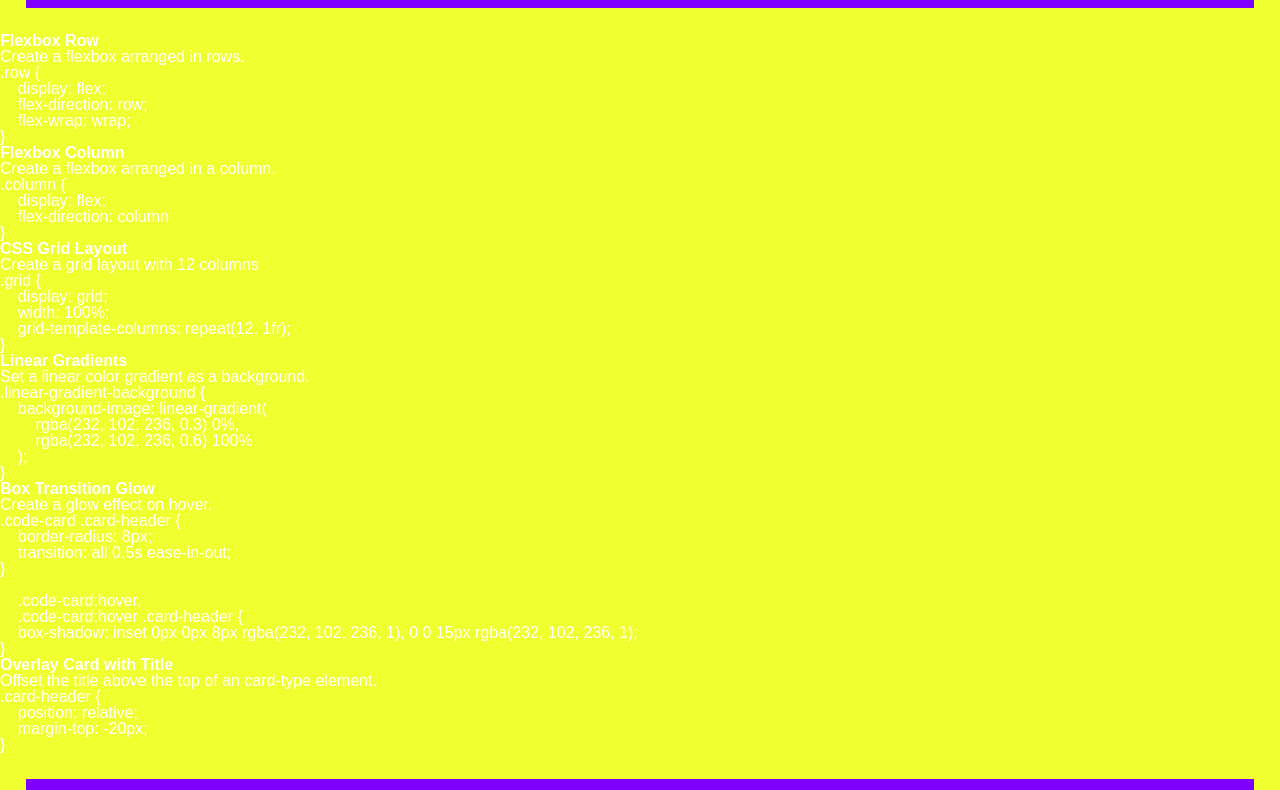
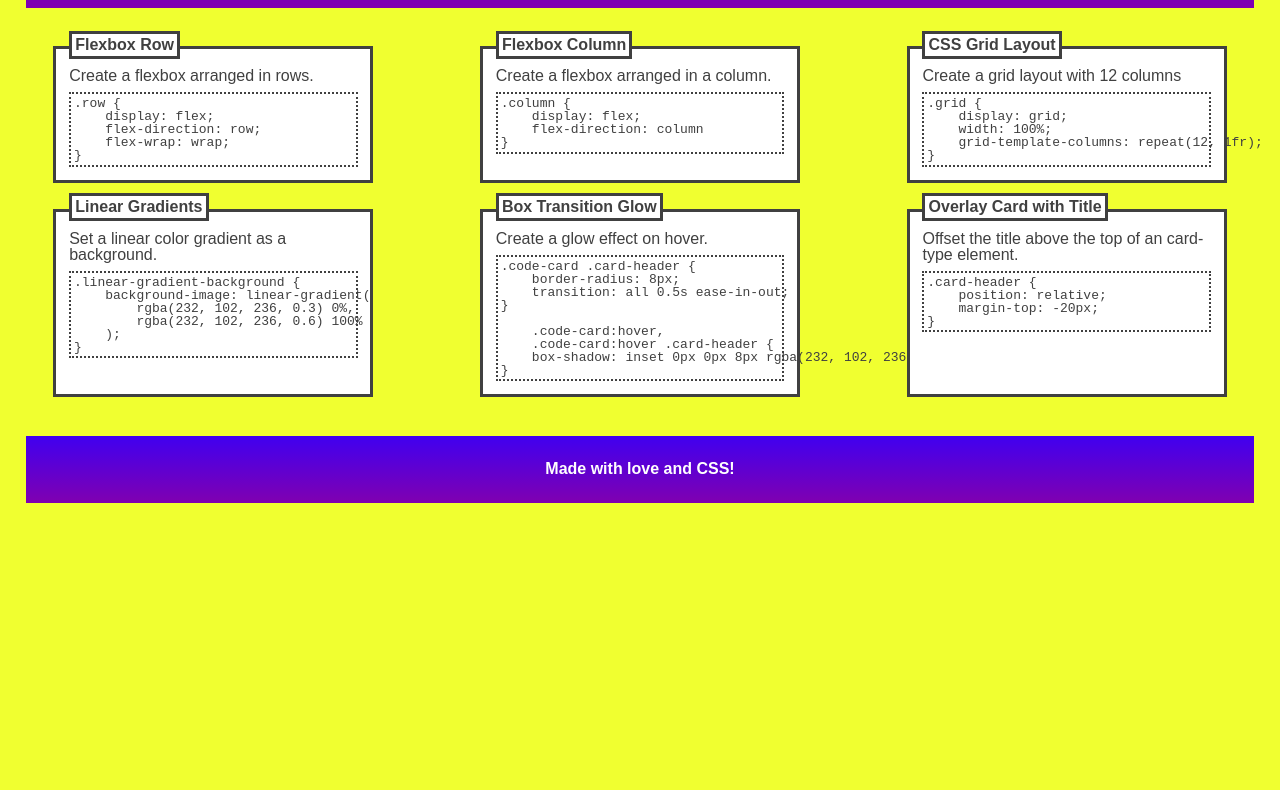
Before and after one commit to SpencerSurface/bootcamp-module02-miniproject, a plain HTML site: page index.html in a window 1280 px wide. Shown: the part 133-923 px from the top of the page. After the commit the page ends 826 px from the top, so only its background shows below. Drawn offline with Linux system fonts and the light colour scheme.

Commit message:
add card styling

```diff
--- a/assets/css/style.css
+++ b/assets/css/style.css
@@ -22,9 +22,62 @@ header, footer {
     width: 96%;
     margin: 2%;
     padding: 2% 3%;
-    background-color: var(--purple);
+    /* background-color: var(--purple); */
+    background-image: linear-gradient(
+        #4000f0 0%,
+        #8000b0 100%
+    );
 }
 
 header p {
     text-align: right;
 }
+
+main {
+    display: flex;
+    flex-flow: row wrap;
+    justify-content: space-around;
+}
+
+.card {
+    width: 25%;
+    margin: 1%;
+    padding: 1.5% 1% 1% 1%;
+    background-color: var(--white);
+    border: 0.2em solid var(--charcoal);
+    /* Set position to act as a baseline for the h2's absolute positioning */
+    position: relative;
+    display: flex;
+    flex-flow: column;
+    justify-content: left;
+    /* align-items: ; */
+    gap: 1vh;
+}
+
+.card * {
+    color: var(--charcoal);
+}
+
+.card h2 {
+    /* margin: 0 auto; */
+    position: absolute;
+    display: inline;
+    padding: 1%;
+    top: -2.3vh;
+    background-color: var(--white);
+    border: 0.2em solid var(--charcoal);
+}
+
+pre {
+    font-family: monospace;
+    padding: 1%;
+    background-color: var(--white);
+    border: 0.2em dotted var(--charcoal);
+    /* Part of the transition animation: transition will take 2 seconds */
+    transition: 2s;
+}
+
+/* Part of the transition animation: on hover, the code area will get 40% larger */
+pre:hover {
+    transform: scale(1.4);
+}
```
